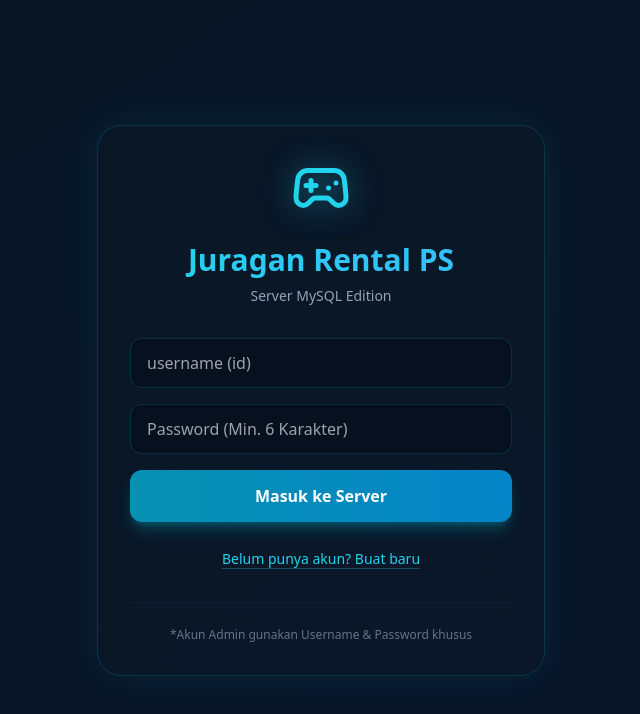
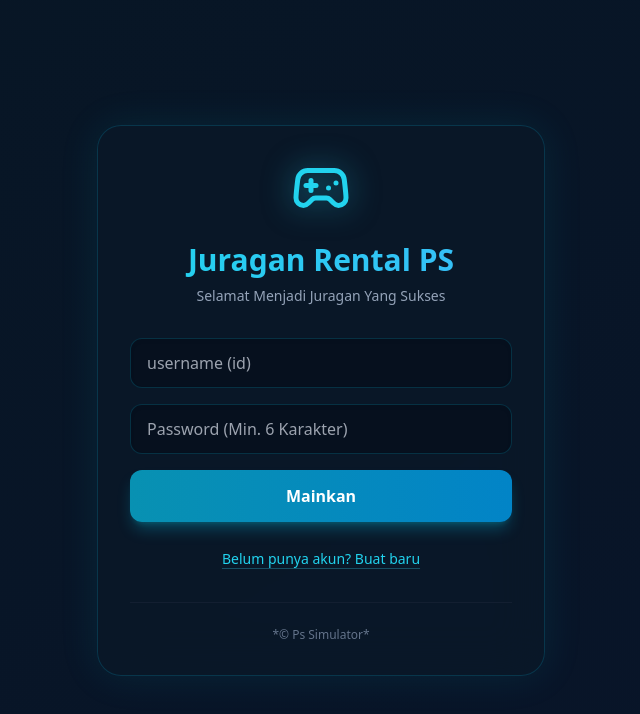
Before and after one commit to oooop2914-rgb/PS-simu, a React (Vite) app: page / in a window 1280 px wide. Shown: the top 714 px of the page, without its empty margins (319-959 px from the left). Built offline with nearby package versions, Linux system fonts and the light colour scheme.

Commit message:
Update app.jsx

```diff
--- a/src/app.jsx
+++ b/src/app.jsx
@@ -11,7 +11,7 @@ import {
 
 // --- KONFIGURASI BACKEND MYSQL ---
 // Ganti dengan IP VPS / Pterodactyl Anda jika sudah online
-const API_URL = "http://129.212.238.173:3000/api";
+const API_URL = "/api";
 
 const ADMIN_ACCOUNTS = {
   'ryo': 'pokemon12',
@@ -100,9 +100,9 @@ function LoginPage({ onLoginSuccess, showToast }) {
             });
             const data = await response.json();
 
-            if (!response.ok) throw new Error(data.error || "Terjadi kesalahan server");
+            if (!response.ok) throw new Error(data.error || "Error Wak Servernya");
 
-            showToast(`Selamat datang ${data.user.username}!`, "success");
+            showToast(`Selamat datang ${data.user.username}!`, "Berhasil Login Wak");
             onLoginSuccess(data.user, data.token);
         } catch (error) {
             showToast(error.message, "error");
@@ -117,7 +117,7 @@ function LoginPage({ onLoginSuccess, showToast }) {
            <div className="bg-[#0b1829]/80 p-8 rounded-3xl border border-cyan-500/20 backdrop-blur-xl z-10 w-full max-w-md shadow-[0_0_40px_rgba(6,182,212,0.1)] text-center relative">
               <Gamepad2 size={60} className="text-cyan-400 mx-auto mb-6 drop-shadow-[0_0_15px_rgba(34,211,238,0.5)]" />
               <h1 className="text-3xl font-black bg-clip-text text-transparent bg-gradient-to-r from-cyan-400 to-sky-400 mb-2">Juragan Rental PS</h1>
-              <p className="text-slate-400 text-sm mb-8">Server MySQL Edition</p>
+              <p className="text-slate-400 text-sm mb-8">Selamat Menjadi Juragan Yang Sukses</p>
 
               <form onSubmit={handleAuth} className="space-y-4">
                  <input
@@ -136,7 +136,7 @@ function LoginPage({ onLoginSuccess, showToast }) {
                  />
 
                  <button type="submit" disabled={isLoading} className={`w-full py-3.5 rounded-xl font-bold text-white shadow-lg transition-all active:scale-95 flex items-center justify-center gap-2 ${isRegistering ? 'bg-gradient-to-r from-purple-600 to-pink-600 hover:from-purple-500 hover:to-pink-500 shadow-purple-500/30' : 'bg-gradient-to-r from-cyan-600 to-sky-600 hover:from-cyan-500 hover:to-sky-500 shadow-cyan-500/30'}`}>
-                    {isLoading ? <RefreshCw className="animate-spin" size={18}/> : (isRegistering ? 'Buat Akun Baru' : 'Masuk ke Server')}
+                    {isLoading ? <RefreshCw className="animate-spin" size={18}/> : (isRegistering ? 'Buat Akun Baru' : 'Mainkan')}
                  </button>
               </form>
 
@@ -146,7 +146,7 @@ function LoginPage({ onLoginSuccess, showToast }) {
                 </button>
               </div>
               <div className="mt-8 pt-6 border-t border-slate-800/50 text-center">
-                 <p className="text-xs text-slate-500">*Akun Admin gunakan Username & Password khusus</p>
+                 <p className="text-xs text-slate-500">*© Ps Simulator*</p>
               </div>
            </div>
         </div>
```
